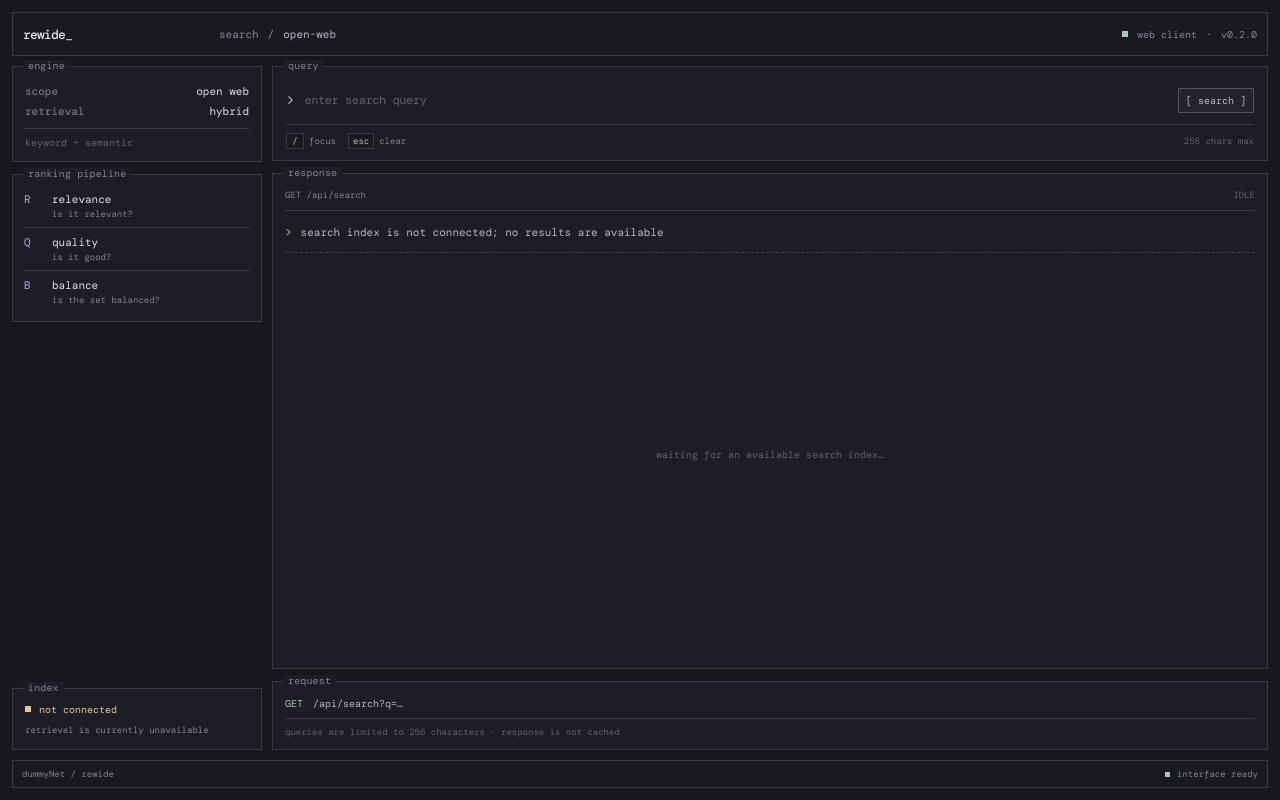
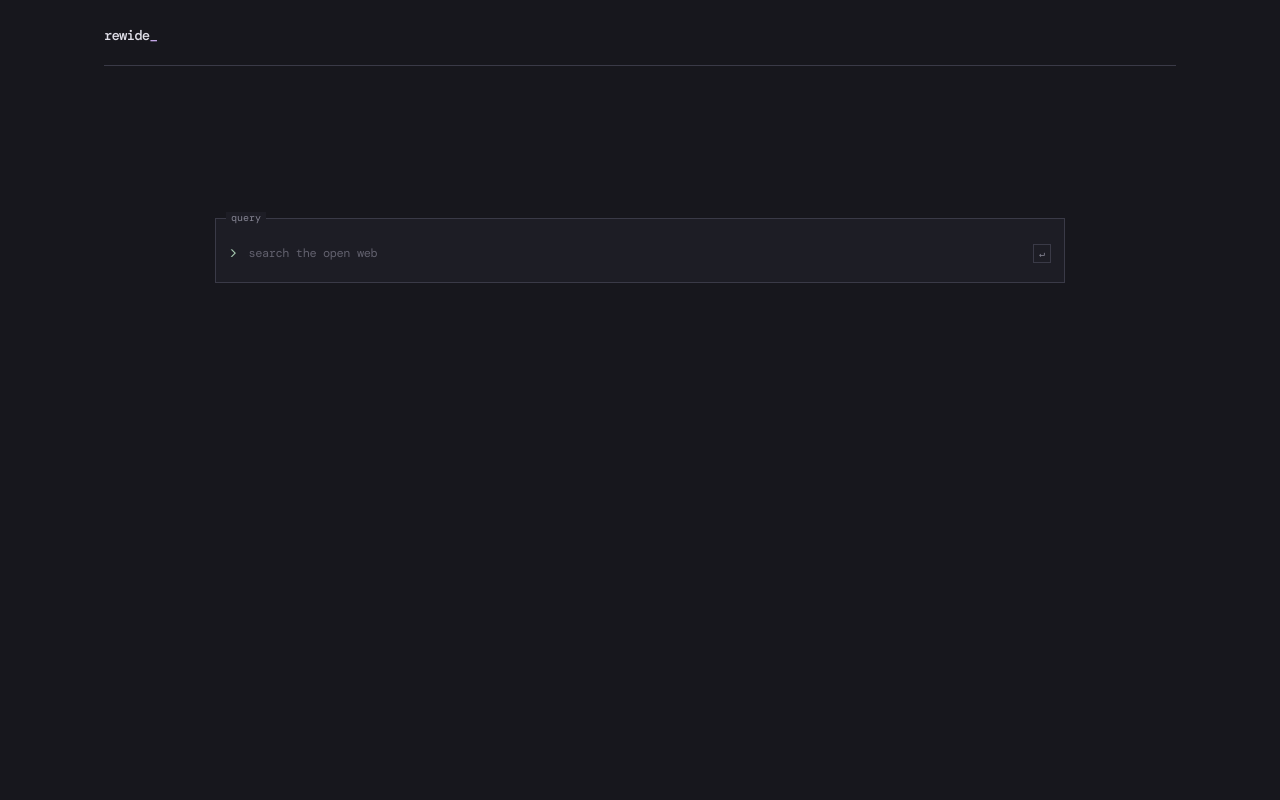
Before and after one commit to dummynetworks/rewide, a SvelteKit app: page / in a window 1280 px wide. Built offline with nearby package versions, Linux system fonts and the light colour scheme; a web font is replaced by a local one.

Commit message:
Simplify rewide search interface

```diff
--- a/src/app.css
+++ b/src/app.css
@@ -8,18 +8,13 @@
 
   --background: #17171d;
   --surface: #1d1d25;
-  --surface-low: #191920;
-  --surface-high: #24242e;
   --border: #3a3a47;
-  --border-strong: #51515f;
   --text: #e0dfe8;
-  --text-soft: #b9b8c5;
   --text-muted: #858493;
   --text-faint: #62616e;
   --lavender: #c4a7e7;
+  --green: #a6c9b0;
   --blue: #91a9e8;
-  --green: #a6c9b0;
-  --yellow: #e5c890;
   --red: #e69a9e;
 }
 
@@ -47,31 +42,21 @@ input {
 }
 
 .screen {
-  display: grid;
-  width: min(1380px, 100%);
+  width: min(1120px, 100%);
   min-height: 100vh;
-  grid-template-rows: 44px minmax(0, 1fr) 28px;
   margin: 0 auto;
-  padding: 12px;
-  gap: 10px;
+  padding: 24px;
 }
 
 .topbar {
-  display: grid;
-  grid-template-columns: 180px minmax(0, 1fr) auto;
-  align-items: center;
-  gap: 16px;
-  min-width: 0;
-  padding: 0 10px;
-  border: 1px solid var(--border);
-  background: var(--surface-low);
-  font-size: 11px;
+  min-height: 42px;
+  padding-bottom: 12px;
+  border-bottom: 1px solid var(--border);
 }
 
 .wordmark {
-  width: fit-content;
   color: var(--text);
-  font-size: 13px;
+  font-size: 14px;
   font-weight: 500;
   letter-spacing: -0.06em;
   text-decoration: none;
@@ -81,49 +66,9 @@ input {
   color: var(--lavender);
 }
 
-.location,
-.top-meta,
-.statusbar {
-  display: flex;
-  min-width: 0;
-  align-items: center;
-  gap: 9px;
-  color: var(--text-soft);
-}
-
-.muted,
-.separator {
-  color: var(--text-muted);
-}
-
-.top-meta {
-  justify-self: end;
-  color: var(--text-muted);
-  font-size: 10px;
-  white-space: nowrap;
-}
-
-.client-mark,
-.footer-dot {
-  width: 6px;
-  height: 6px;
-  flex: 0 0 auto;
-  background: var(--green);
-}
-
 .workspace {
-  display: grid;
-  min-height: 0;
-  grid-template-columns: 250px minmax(0, 1fr);
-  gap: 10px;
-}
-
-.sidebar,
-.main-column {
-  display: flex;
-  min-width: 0;
-  flex-direction: column;
-  gap: 12px;
+  width: min(850px, 100%);
+  margin: clamp(110px, 19vh, 190px) auto 0;
 }
 
 .panel {
@@ -143,115 +88,19 @@ input {
   color: var(--text-muted);
   font-size: 10px;
   font-weight: 400;
-  letter-spacing: 0.015em;
   line-height: 1.1;
 }
 
-.panel-content {
-  padding: 14px 12px 12px;
-}
-
-.info-row {
-  display: flex;
-  align-items: baseline;
-  justify-content: space-between;
-  gap: 10px;
-  padding: 3px 0;
-  font-size: 11px;
-}
-
-.key {
-  color: var(--text-muted);
-}
-
-.value {
-  color: var(--text);
-}
-
-.info-note {
-  margin-top: 7px;
-  padding-top: 7px;
-  border-top: 1px solid var(--border);
-  color: var(--text-faint);
-  font-size: 10px;
-}
-
-.pipeline {
-  display: flex;
-  flex-direction: column;
-  gap: 0;
-  padding: 10px 11px 8px;
-}
-
-.pipeline-row {
-  display: grid;
-  grid-template-columns: 20px 1fr;
-  align-items: baseline;
-  column-gap: 8px;
-  row-gap: 2px;
-  padding: 7px 0;
-  border-bottom: 1px solid var(--border);
-  font-size: 11px;
-}
-
-.pipeline-row:last-child {
-  border-bottom: 0;
-}
-
-.pipeline-key {
-  color: var(--lavender);
-}
-
-.pipeline-name {
-  color: var(--text);
-}
-
-.pipeline-question {
-  grid-column: 2;
-  color: var(--text-muted);
-  font-size: 9px;
-}
-
-.index-panel {
-  margin-top: auto;
-  padding: 14px 12px 12px;
-}
-
-.index-state {
-  display: flex;
-  align-items: center;
-  gap: 8px;
-  color: var(--yellow);
-  font-size: 10px;
-}
-
-.state-dot {
-  width: 6px;
-  height: 6px;
-  background: var(--yellow);
-}
-
-.index-note {
-  margin-top: 8px;
-  color: var(--text-muted);
-  font-size: 9px;
-  line-height: 1.5;
-}
-
-.main-column {
-  min-height: 0;
-}
-
 .query-panel {
-  padding: 17px 13px 11px;
+  padding: 17px 13px 12px;
 }
 
 .query-panel form {
   display: flex;
   min-width: 0;
+  min-height: 34px;
   align-items: center;
-  gap: 10px;
-  min-height: 32px;
+  gap: 11px;
 }
 
 .prompt {
@@ -283,181 +132,51 @@ input {
   filter: grayscale(1);
 }
 
-.execute {
+.enter-hint {
   flex: 0 0 auto;
-  padding: 5px 7px;
-  border: 1px solid var(--border-strong);
-  background: var(--surface-high);
-  color: var(--text-soft);
-  cursor: pointer;
+  padding: 2px 5px;
+  border: 1px solid var(--border);
+  background: transparent;
+  color: var(--text-muted);
+  font: inherit;
   font-size: 10px;
-  transition: border-color 120ms ease, color 120ms ease;
 }
 
-.execute:hover {
+.query-panel:focus-within {
   border-color: var(--lavender);
-  color: var(--lavender);
 }
 
-.execute:focus-visible {
-  outline: 1px solid var(--lavender);
-  outline-offset: 2px;
+.results-panel {
+  min-height: 54px;
+  margin-top: 18px;
+  padding: 15px 13px 11px;
 }
 
-.query-foot {
-  display: flex;
-  flex-wrap: wrap;
-  align-items: center;
-  gap: 12px;
-  margin-top: 8px;
-  padding-top: 8px;
-  border-top: 1px solid var(--border);
-  color: var(--text-muted);
-  font-size: 9px;
-}
-
-.query-foot span {
-  display: inline-flex;
-  align-items: center;
-  gap: 5px;
-}
-
-.query-foot kbd {
-  min-width: 18px;
-  padding: 1px 4px;
-  border: 1px solid var(--border);
-  background: var(--surface-low);
-  color: var(--text-soft);
-  font: inherit;
-  text-align: center;
-}
-
-.query-foot .limit {
-  margin-left: auto;
-  color: var(--text-faint);
-}
-
-.output-panel {
-  display: flex;
-  min-height: 230px;
-  flex: 1 1 230px;
-  flex-direction: column;
-  padding: 15px 12px 12px;
-}
-
-.output-meta {
-  display: flex;
-  align-items: center;
-  justify-content: space-between;
-  gap: 10px;
-  padding-bottom: 9px;
-  border-bottom: 1px solid var(--border);
-  color: var(--text-muted);
-  font-size: 9px;
-}
-
-.response-state {
-  color: var(--text-faint);
-  text-transform: uppercase;
-}
-
-.response-state[data-state="loading"] {
-  color: var(--blue);
-}
-
-.response-state[data-state="error"] {
-  color: var(--red);
-}
-
-.output-line {
+.result-line {
   display: flex;
   align-items: baseline;
-  gap: 9px;
-  padding: 12px 0 10px;
+  gap: 10px;
   font-size: 11px;
   line-height: 1.7;
 }
 
-.output-prefix {
+.result-prefix {
   flex: 0 0 auto;
   color: var(--green);
 }
 
-.output-line[data-state="error"] .output-prefix {
-  color: var(--red);
+.result-line p {
+  margin: 0;
+  color: var(--text-muted);
+  overflow-wrap: anywhere;
 }
 
-.output-line[data-state="loading"] .output-prefix {
+.result-line[data-state="loading"] .result-prefix {
   color: var(--blue);
 }
 
-.output-line p {
-  margin: 0;
-  color: var(--text-soft);
-  overflow-wrap: anywhere;
-}
-
-.output-placeholder {
-  display: flex;
-  flex: 1;
-  align-items: center;
-  justify-content: center;
-  min-height: 100px;
-  border-top: 1px dashed var(--border);
-  color: var(--text-faint);
-  font-size: 10px;
-  text-align: center;
-}
-
-.request-panel {
-  padding: 15px 12px 11px;
-}
-
-.request-row {
-  display: flex;
-  align-items: baseline;
-  gap: 10px;
-  min-width: 0;
-  font-size: 10px;
-}
-
-.request-method {
-  color: var(--green);
-}
-
-.request-row code {
-  min-width: 0;
-  color: var(--text-soft);
-  font: inherit;
-  overflow-wrap: anywhere;
-}
-
-.request-note {
-  margin-top: 8px;
-  padding-top: 7px;
-  border-top: 1px solid var(--border);
-  color: var(--text-faint);
-  font-size: 9px;
-}
-
-.statusbar {
-  justify-content: space-between;
-  padding: 0 9px;
-  border: 1px solid var(--border);
-  background: var(--surface-low);
-  color: var(--text-muted);
-  font-size: 9px;
-}
-
-.statusbar > span:last-child {
-  display: inline-flex;
-  align-items: center;
-  gap: 7px;
-}
-
-.footer-dot {
-  width: 5px;
-  height: 5px;
+.result-line[data-state="error"] .result-prefix {
+  color: var(--red);
 }
 
 .sr-only {
@@ -470,80 +189,18 @@ input {
   clip-path: inset(50%);
 }
 
-@media (max-width: 760px) {
+@media (max-width: 600px) {
   .screen {
-    min-height: 100vh;
-    grid-template-rows: 42px minmax(0, 1fr) 28px;
-    padding: 8px;
-    gap: 8px;
+    padding: 16px;
   }
 
   .workspace {
-    grid-template-columns: minmax(0, 1fr);
-    align-content: start;
-    gap: 10px;
-  }
-
-  .sidebar {
-    display: grid;
-    grid-template-columns: repeat(2, minmax(0, 1fr));
-    align-items: start;
-    gap: 10px;
-  }
-
-  .sidebar .panel:first-child {
-    grid-column: 1 / -1;
-  }
-
-  .index-panel {
-    margin-top: 0;
-    min-height: 100%;
-  }
-
-  .main-column {
-    min-height: 390px;
-  }
-
-  .output-panel {
-    min-height: 190px;
-  }
-}
-
-@media (max-width: 460px) {
-  .screen {
-    padding: 6px;
-    gap: 7px;
-  }
-
-  .topbar {
-    grid-template-columns: auto 1fr;
-    gap: 10px;
-    padding: 0 8px;
-  }
-
-  .location {
-    display: none;
-  }
-
-  .top-meta {
-    justify-self: end;
-  }
-
-  .pipeline-row {
-    font-size: 10px;
+    margin-top: clamp(90px, 16vh, 150px);
   }
 
   .query-panel {
-    padding-right: 9px;
-    padding-left: 9px;
-  }
-
-  .execute {
-    font-size: 9px;
-  }
-
-  .request-row {
-    font-size: 9px;
+    padding-right: 10px;
+    padding-left: 10px;
   }
 }
 
--- a/src/routes/+page.svelte
+++ b/src/routes/+page.svelte
@@ -2,23 +2,31 @@
   import { onMount } from 'svelte';
 
   let query = $state('');
-  let status = $state('search index is not connected; no results are available');
+  let status = $state('');
   let statusState = $state('idle');
+  let hasSearched = $state(false);
   let inputElement;
 
   const messages = {
-    SEARCH_BACKEND_UNAVAILABLE: 'search backend unavailable; the search index has not been connected',
-    INVALID_QUERY: 'invalid query; enter a search term',
-    QUERY_TOO_LONG: 'query too long; maximum length is 256 characters',
+    SEARCH_BACKEND_UNAVAILABLE: 'search service is not connected yet',
+    INVALID_QUERY: 'enter a search query',
+    QUERY_TOO_LONG: 'query is too long (maximum 256 characters)',
   };
 
   function setStatus(message, state = 'idle') {
     status = message;
     statusState = state;
+    hasSearched = true;
+  }
+
+  function resetResults() {
+    status = '';
+    statusState = 'idle';
+    hasSearched = false;
   }
 
   async function search(value) {
-    setStatus('sending request to /api/search…', 'loading');
+    setStatus('searching…', 'loading');
 
     const url = new URL('/api/search', window.location.origin);
     url.searchParams.set('q', value);
@@ -32,15 +40,15 @@
 
       if (!response.ok) {
         setStatus(
-          messages[payload.error?.code] ?? payload.error?.message ?? 'request failed',
+          messages[payload.error?.code] ?? payload.error?.message ?? 'search request failed',
           'error',
         );
         return;
       }
 
-      setStatus('request completed; result rendering is not available yet', 'error');
+      setStatus('search completed, but result rendering is not available yet', 'error');
     } catch {
-      setStatus('connection error; could not reach the search API', 'error');
+      setStatus('could not connect to the search service', 'error');
     }
   }
 
@@ -49,7 +57,7 @@
     const url = new URL(window.location.href);
     url.searchParams.delete('q');
     window.history.replaceState({}, '', url);
-    setStatus('search index is not connected; no results are available');
+    resetResults();
   }
 
   function handleSubmit(event) {
@@ -57,7 +65,7 @@
     const value = query.trim();
 
     if (!value) {
-      setStatus(messages.INVALID_QUERY, 'error');
+      resetResults();
       inputElement?.focus();
       return;
     }
@@ -95,16 +103,16 @@
     const value = new URL(window.location.href).searchParams.get('q') ?? '';
     query = value;
 
-    if (value) void search(value);
-    else setStatus('search index is not connected; no results are available');
+    if (value.trim()) void search(value.trim());
+    else resetResults();
   }
 
   onMount(() => {
     const initialQuery = new URL(window.location.href).searchParams.get('q') ?? '';
 
-    if (initialQuery) {
+    if (initialQuery.trim()) {
       query = initialQuery;
-      void search(initialQuery);
+      void search(initialQuery.trim());
     }
 
     window.addEventListener('popstate', handlePopstate);
@@ -123,68 +131,9 @@
 <div class="screen">
   <header class="topbar">
     <a class="wordmark" href="/" aria-label="rewide home">rewide<span>_</span></a>
-    <div class="location">
-      <span class="muted">search</span>
-      <span class="separator">/</span>
-      <span>open-web</span>
-    </div>
-    <div class="top-meta">
-      <span class="client-mark"></span>
-      <span>web client</span>
-      <span class="separator">·</span>
-      <span>v0.2.0</span>
-    </div>
   </header>
 
-  <div class="workspace">
-    <aside class="sidebar" aria-label="Engine information">
-      <section class="panel">
-        <span class="panel-label">engine</span>
-        <div class="panel-content">
-          <div class="info-row">
-            <span class="key">scope</span>
-            <span class="value">open web</span>
-          </div>
-          <div class="info-row">
-            <span class="key">retrieval</span>
-            <span class="value">hybrid</span>
-          </div>
-          <div class="info-note">keyword + semantic</div>
-        </div>
-      </section>
-
-      <section class="panel">
-        <span class="panel-label">ranking pipeline</span>
-        <div class="pipeline">
-          <div class="pipeline-row">
-            <span class="pipeline-key">R</span>
-            <span class="pipeline-name">relevance</span>
-            <span class="pipeline-question">is it relevant?</span>
-          </div>
-          <div class="pipeline-row">
-            <span class="pipeline-key">Q</span>
-            <span class="pipeline-name">quality</span>
-            <span class="pipeline-question">is it good?</span>
-          </div>
-          <div class="pipeline-row">
-            <span class="pipeline-key">B</span>
-            <span class="pipeline-name">balance</span>
-            <span class="pipeline-question">is the set balanced?</span>
-          </div>
-        </div>
-      </section>
-
-      <section class="panel index-panel">
-        <span class="panel-label">index</span>
-        <div class="index-state">
-          <span class="state-dot"></span>
-          <span>not connected</span>
-        </div>
-        <div class="index-note">retrieval is currently unavailable</div>
-      </section>
-    </aside>
-
-    <main class="main-column">
+  <main class="workspace">
     <section class="panel query-panel">
       <span class="panel-label">query</span>
       <form role="search" onsubmit={handleSubmit}>
@@ -195,50 +144,32 @@
           id="search-input"
           name="q"
           type="search"
-            placeholder="enter search query"
+          placeholder="search the open web"
           autocomplete="off"
           spellcheck="false"
           maxlength="256"
           enterkeyhint="search"
           bind:value={query}
         />
-          <button class="execute" type="submit" aria-label="Run search">[ search ]</button>
+        <kbd class="enter-hint">↵</kbd>
       </form>
-        <div class="query-foot">
-          <span><kbd>/</kbd> focus</span>
-          <span><kbd>esc</kbd> clear</span>
-          <span class="limit">256 chars max</span>
+    </section>
+
+    {#if hasSearched}
+      <section
+        class="panel results-panel"
+        aria-label="Search results"
+        aria-live="polite"
+        aria-busy={statusState === 'loading'}
+      >
+        <span class="panel-label">results</span>
+        <div class="result-line" data-state={statusState}>
+          <span class="result-prefix" aria-hidden="true">
+            {statusState === 'loading' ? '*' : statusState === 'error' ? '!' : '>'}
+          </span>
+          <p>{status}</p>
         </div>
       </section>
-
-      <section class="panel output-panel" aria-live="polite" aria-busy={statusState === 'loading'}>
-        <span class="panel-label">response</span>
-        <div class="output-meta">
-          <span>GET /api/search</span>
-          <span class="response-state" data-state={statusState}>
-            {statusState === 'loading' ? 'running' : statusState === 'error' ? 'error' : 'idle'}
-          </span>
-        </div>
-        <div class="output-line" data-state={statusState}>
-          <span class="output-prefix">{statusState === 'error' ? '!' : statusState === 'loading' ? '*' : '>'}</span>
-          <p>{status}</p>
-        </div>
-        <div class="output-placeholder">waiting for an available search index…</div>
-      </section>
-
-      <section class="panel request-panel">
-        <span class="panel-label">request</span>
-        <div class="request-row">
-          <span class="request-method">GET</span>
-          <code>/api/search?q={query.trim() ? encodeURIComponent(query.trim()) : '…'}</code>
-        </div>
-        <div class="request-note">queries are limited to 256 characters · response is not cached</div>
-      </section>
+    {/if}
   </main>
 </div>
-
-  <footer class="statusbar">
-    <span>dummyNet <span class="separator">/</span> rewide</span>
-    <span><span class="footer-dot"></span> interface ready</span>
-  </footer>
-</div>
```
Also changed, not shown: 1 other file (tests, documents, lock files or other folders). Lines whose indentation alone changed are shown as unchanged.
